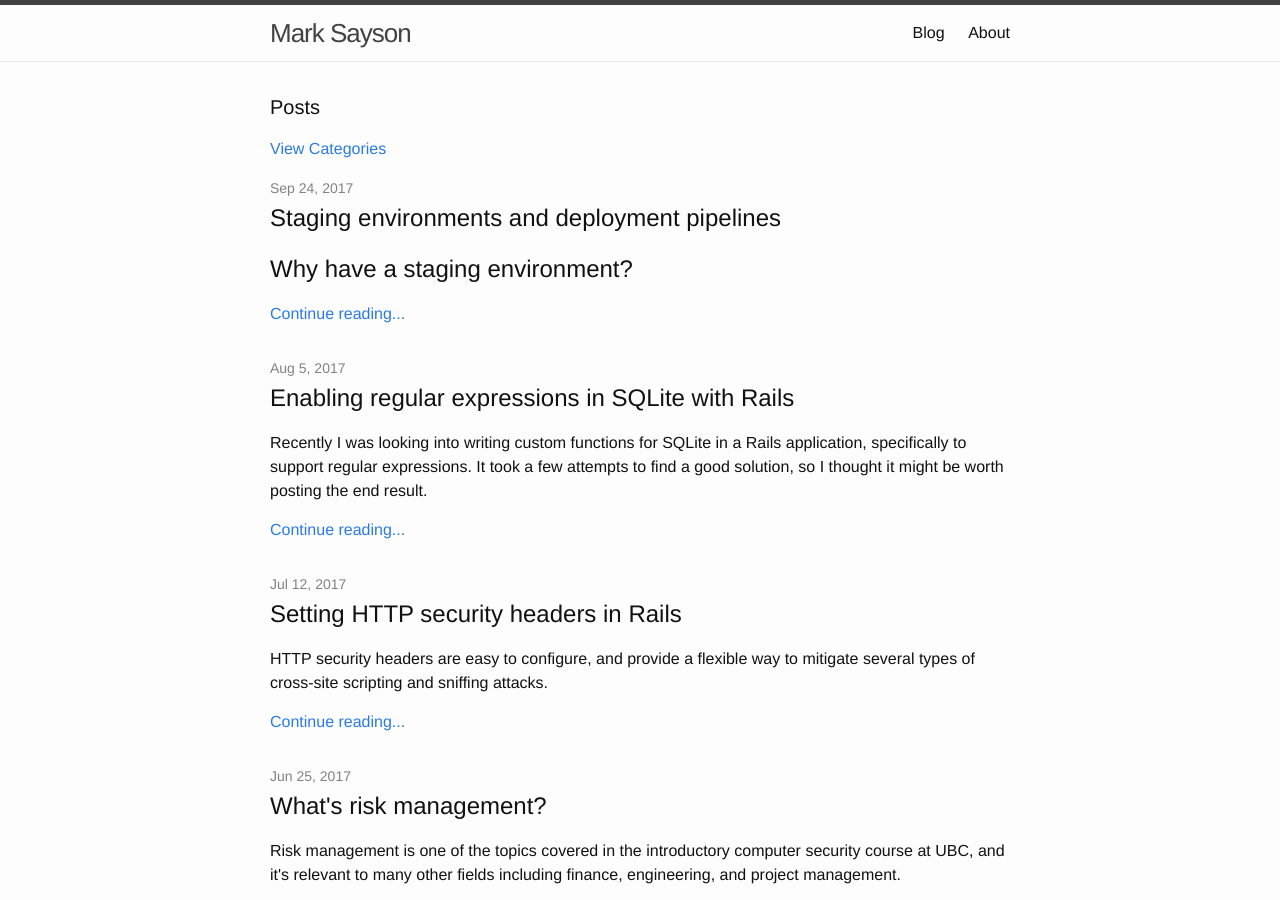
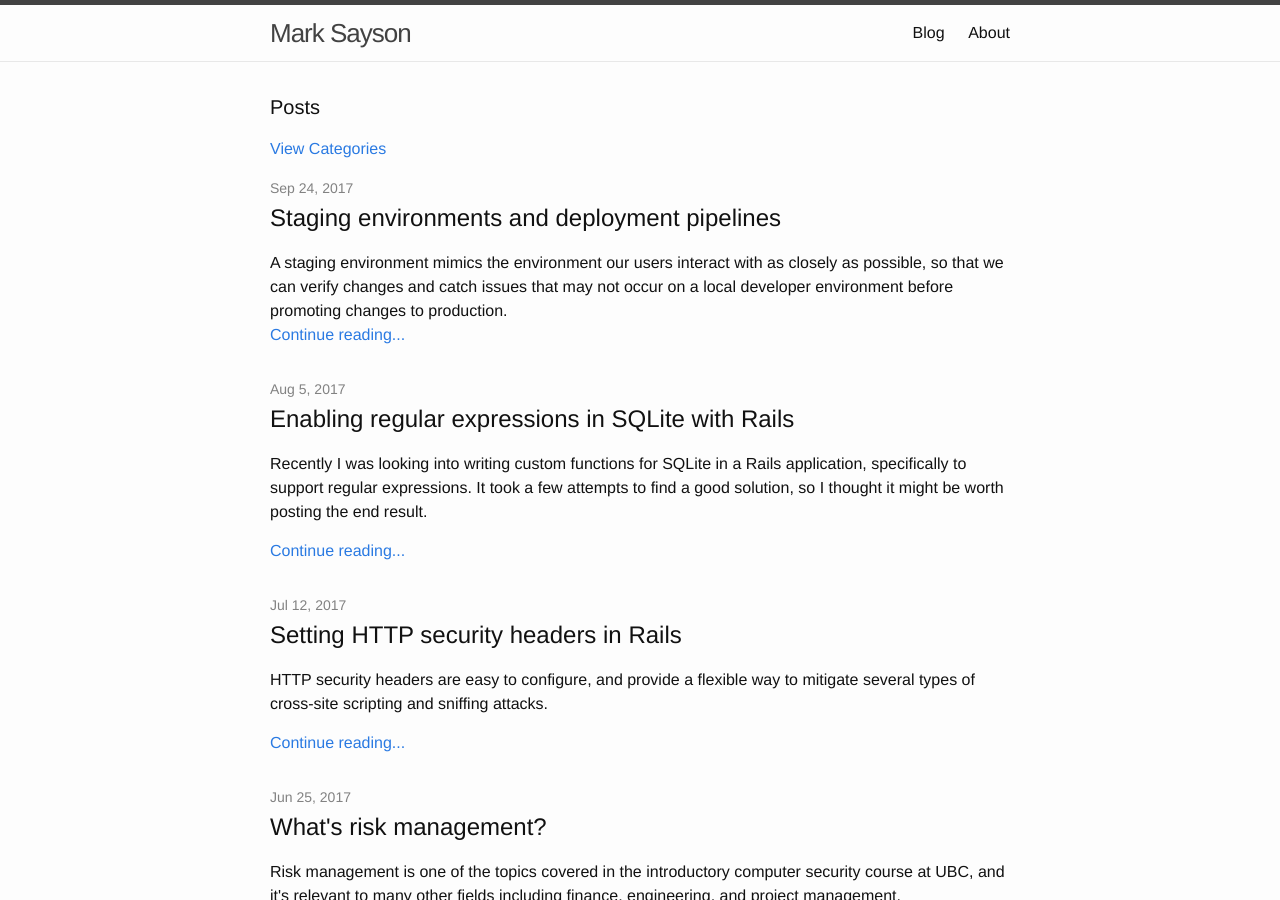
Before and after one commit to msayson/msayson.github.io, a Jekyll site: the page built from blog/index.html, in a window 1280 px wide and 900 px high. Built offline with Jekyll 4.4.1, drawn with Linux system fonts in a browser that asks for light colours; the list of posts is cut into pages by our own code.

Commit message:
Added excerpt for staging environments post

```diff
--- a/_posts/2017-09-24-staging-environments-and-deployment-pipelines.markdown
+++ b/_posts/2017-09-24-staging-environments-and-deployment-pipelines.markdown
@@ -3,6 +3,7 @@ layout: post
 title:  "Staging environments and deployment pipelines"
 date:   2017-09-24 12:00:00 -0800
 categories: software-development
+excerpt: A staging environment mimics the environment our users interact with as closely as possible, so that we can verify changes and catch issues that may not occur on a local developer environment before promoting changes to production.
 ---
 ## Why have a staging environment?
 
```
